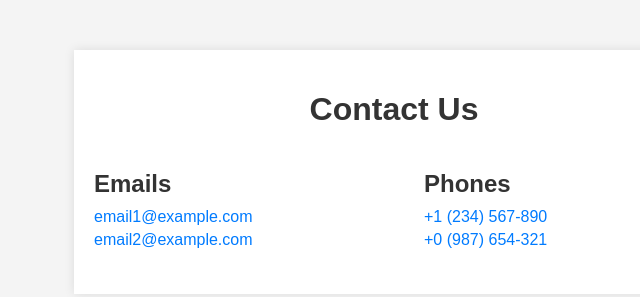
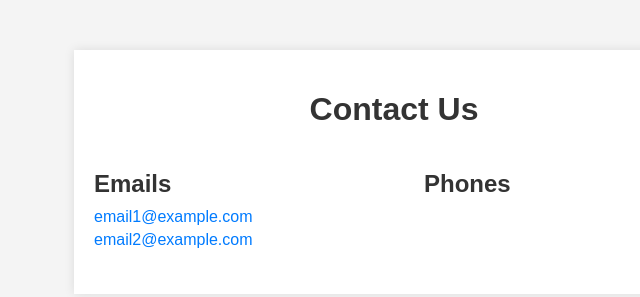
Before and after one commit to saifnasser11/Contacts-Page, a plain HTML site: page index.html in a window 1280 px wide. Shown: the whole page, without its empty margins (246-886 px from the left). Drawn offline with Linux system fonts and the light colour scheme.

Commit message:
Update index.html

```diff
--- a/index.html
+++ b/index.html
@@ -17,8 +17,8 @@
             </div>
             <div>
                 <h2>Phones</h2>
-                <p><a href="tel:01224585753">+1 (234) 567-890</a></p>
-                <p><a href="tel:01069173003">+0 (987) 654-321</a></p>
+                <p><a href="tel:01224585753"> </a></p>
+                <p><a href="tel:01069173003"> </a></p>
             </div>
         </div>
     </div>
```
